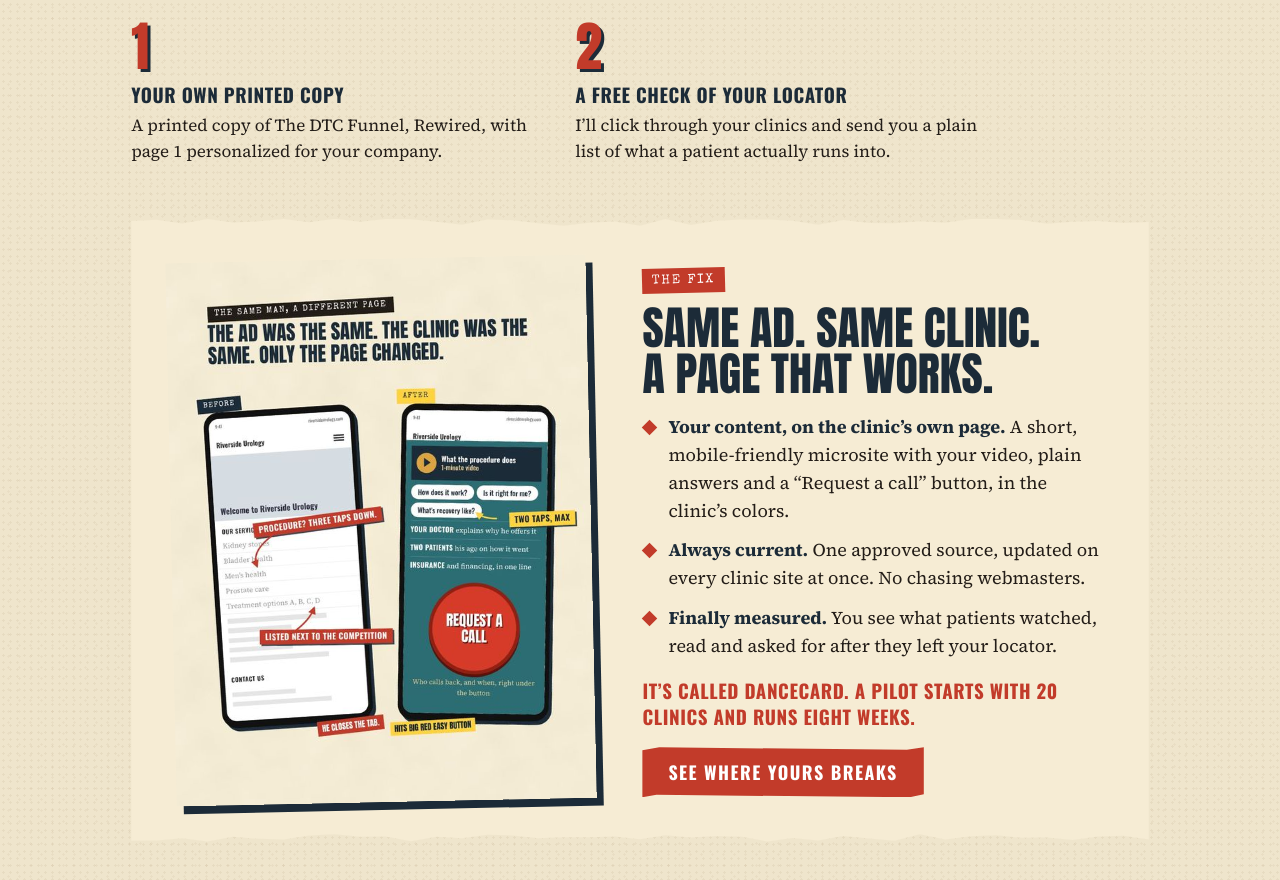
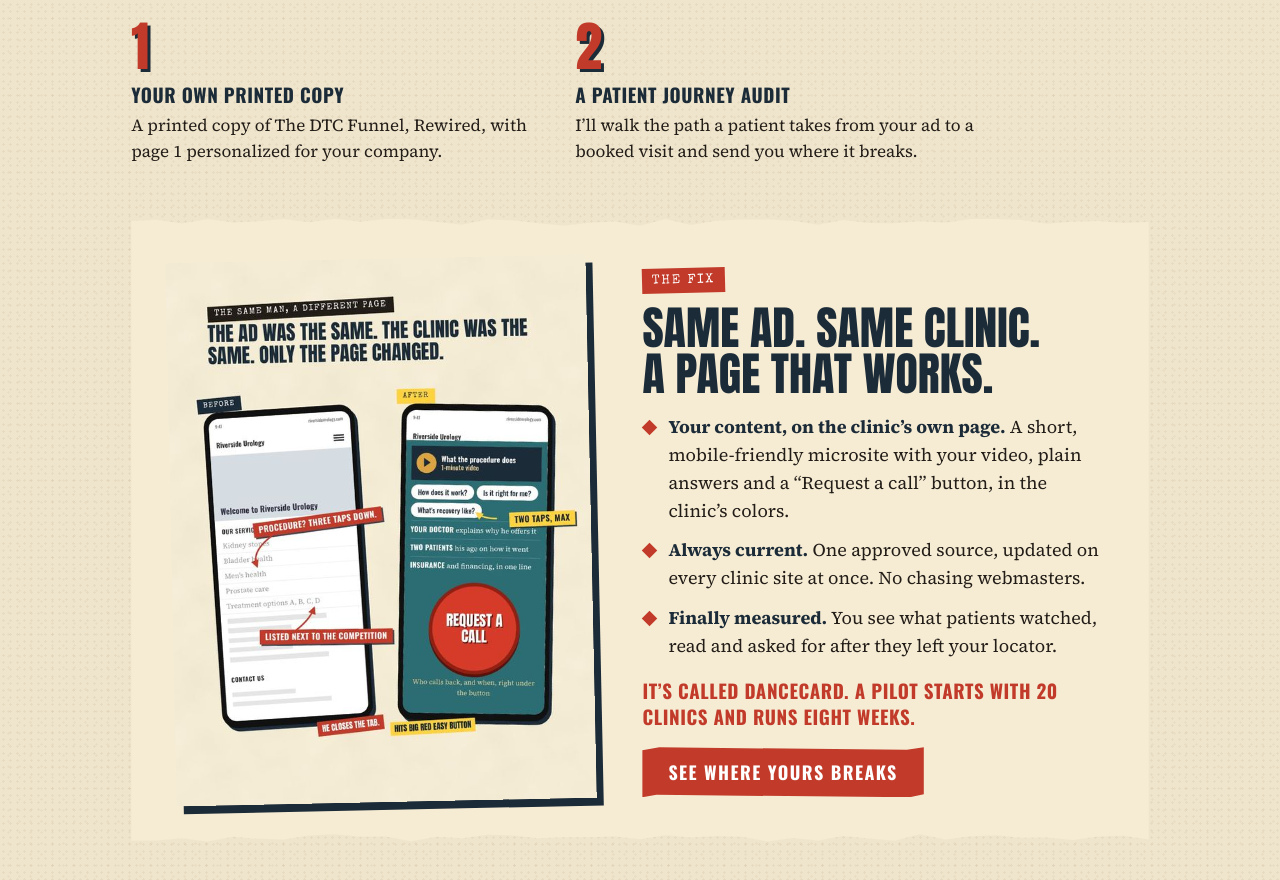
Before and after one commit to ergdaddycoaches-cell/dtc-rewired, a plain HTML site: page index.html in a window 1280 px wide. Shown: the part 993-1873 px from the top of the page. Drawn offline with Linux system fonts and the light colour scheme.

Commit message:
Describe the second offer as a patient journey audit.
Co-authored-by: Cursor <cursoragent@cursor.com>

```diff
--- a/index.html
+++ b/index.html
@@ -46,7 +46,7 @@
   </section>
   <ol class="get" aria-label="The offer">
     <li><h3>Your own printed copy</h3><p>A printed copy of The DTC Funnel, Rewired, with page 1 personalized for your company.</p></li>
-    <li><h3>A free check of your locator</h3><p>I’ll click through your clinics and send you a plain list of what a patient actually runs into.</p></li>
+    <li><h3>A patient journey audit</h3><p>I’ll walk the path a patient takes from your ad to a booked visit and send you where it breaks.</p></li>
   </ol>
 
   <section class="fix" id="fix" aria-labelledby="xh">
```
